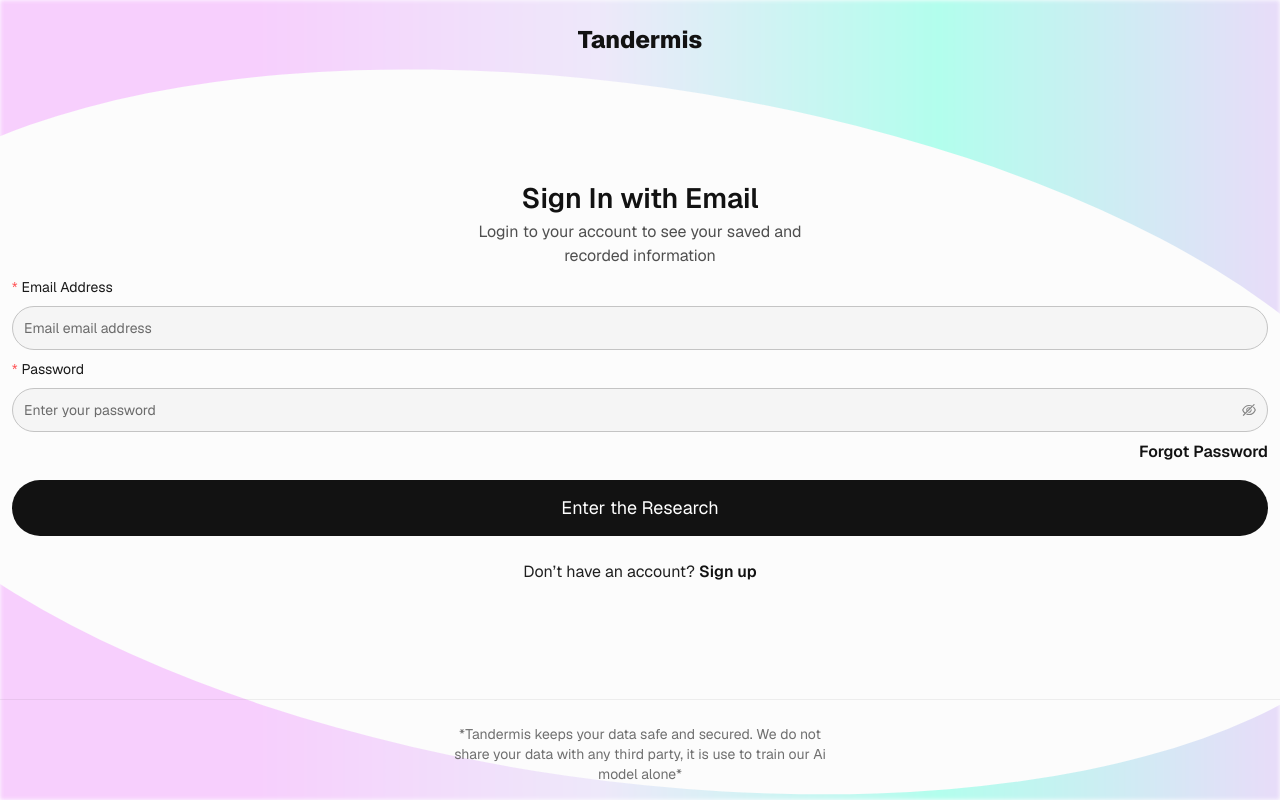
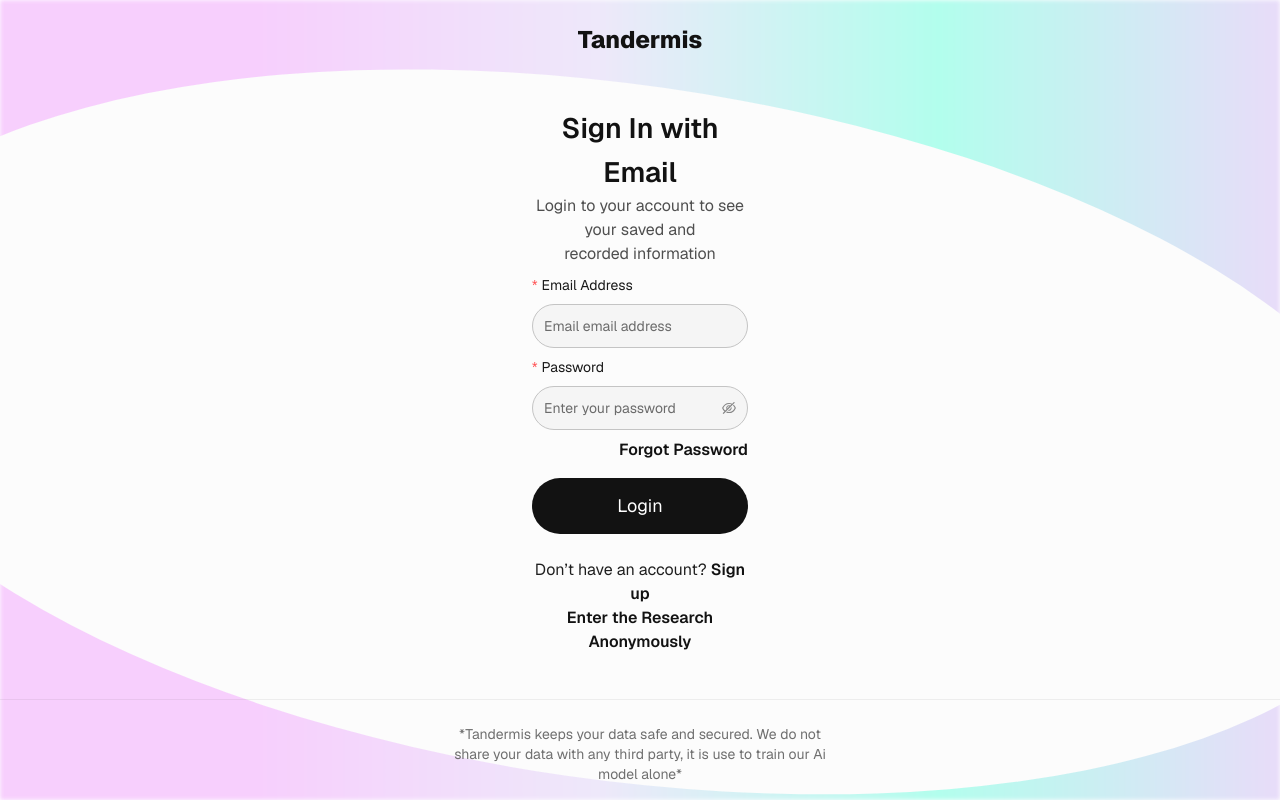
Before and after one commit to Oreoluwaibk/tandermis, a Next.js app: page /auth/login in a window 1280 px wide. Built offline with nearby package versions, Linux system fonts and the light colour scheme; no server answers.

Commit message:
update flow

```diff
--- a/app/form/page.tsx
+++ b/app/form/page.tsx
@@ -98,7 +98,7 @@
   const [ isPending, startTransition ] = useTransition();
 
   useEffect(() => {
-    if(!isAuthenticated) router.push('/auth/login');
+    // if(!isAuthenticated) router.push('/auth/login');
   }, [isAuthenticated])
 
   useEffect(() => {
@@ -416,7 +416,7 @@
     })
   }
 
-  if(!isAuthenticated) return null;
+  // if(!isAuthenticated) return null;
   return (
     <Card
       className='font-sans! md:pt-[50px]! pt-4!  min-h-screen'
@@ -463,8 +463,8 @@
 
           <div className='md:block hidden'>
             <RoundBtn
-              onClick={() => startTransition(() => router.push("/profile"))}
-              title={user?.first_name + " " + user?.last_name}
+              onClick={() => user ? startTransition(() => router.push("/profile")): null}
+              title={user ? user?.first_name + " " + user?.last_name : `Guest`}
               width={157}
               icon={<UserOutlined />}
               type='default'
--- a/component/Container.tsx
+++ b/component/Container.tsx
@@ -17,7 +17,7 @@
         if(isAuthenticated) router.push("/form");
     }, [isAuthenticated])
   return (
-    <div className="linear-background bg-cover bg-no-repeat min-h-screen w-full flex flex-col items-center justify-center font-sans relative">
+    <div className="linear-background bg-cover bg-no-repeat min-h-screen w-full md:px-130 flex flex-col items-center justify-center font-sans relative ">
         <img
             src="/bgc.svg"
             className="absolute fit-object h-5/6 top-[12%] md:h-full w-full! md:top-8 overflow-hidden z-0"
--- a/component/auth/Login.tsx
+++ b/component/auth/Login.tsx
@@ -83,12 +83,13 @@
                     className="text-white text-lg! w-full rounded-[40px]! h-14!"
                     loading={loading}
                 >
-                    Enter the Research
+                    Login
                 </Button>
             </FormItem>
 
             <p className='text-base'>Don’t have an account? <Link href="/auth/signup" className='text-[#121212]! font-semibold'>Sign up</Link></p>
         </Form>
+    <p className='text-base'><Link href="/form" className='text-[#121212]! font-semibold'>Enter the Research Anonymously</Link></p>
       </div>
     </Container>
   )
```
